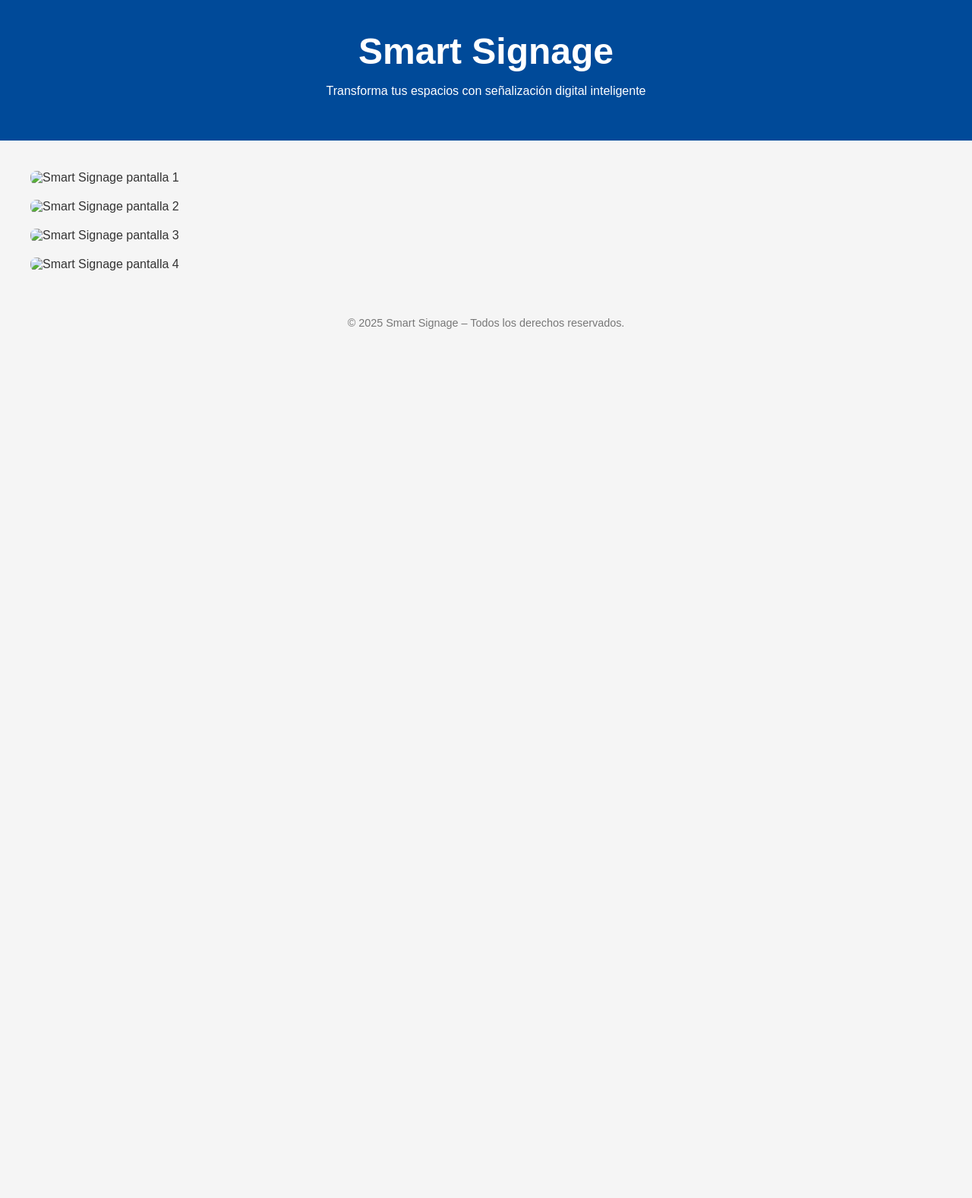
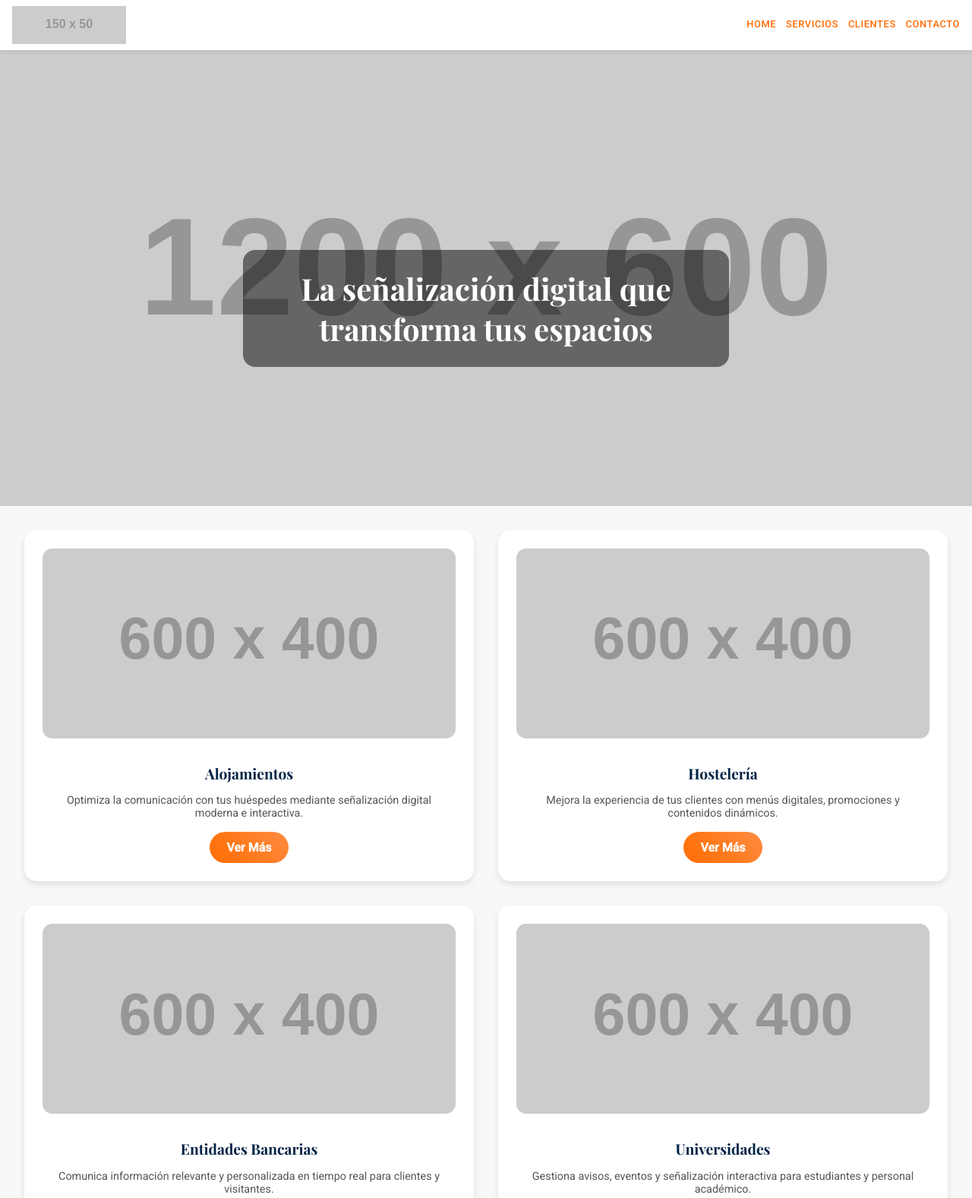
Before and after one commit to caralovell/smart-signage, a plain HTML site: page landing.html in a window 1280 px wide. Shown: the top 1577 px of the page at 76% size. Before the commit the page ends 800 px from the top, so only its background shows below. Drawn offline with nearby package versions, Linux system fonts and the light colour scheme; placeholder pictures from the web are drawn by us.

Commit message:
Update landing.html

```diff
--- a/landing.html
+++ b/landing.html
@@ -1,71 +1,269 @@
 <!DOCTYPE html>
 <html lang="es">
 <head>
-  <meta charset="UTF-8">
-  <meta name="viewport" content="width=device‑width, initial-scale=1.0">
+  <meta charset="UTF-8" />
+  <meta name="viewport" content="width=device-width, initial-scale=1.0" />
   <title>Smart Signage</title>
+  <!-- Google Fonts -->
+  <link href="https://fonts.googleapis.com/css2?family=Playfair+Display:wght@700&family=Roboto:wght@400;500&display=swap" rel="stylesheet">
   <style>
     body {
+      font-family: 'Roboto', sans-serif;
       margin: 0;
-      padding: 0;
-      font-family: Arial, sans‑serif;
-      background: #f5f5f5;
+      background-color: #f8f8f8;
       color: #333;
+      scroll-behavior: smooth;
     }
-    header {
-      background: #004a99;
+
+    /* --- NAVBAR --- */
+    nav {
+      background-color: #ffffff;
+      display: flex;
+      justify-content: space-between;
+      align-items: center;
+      padding: 0.5rem 1rem;
+      box-shadow: 0 2px 6px rgba(0,0,0,0.08);
+      position: sticky;
+      top: 0;
+      z-index: 10;
+      transition: all 0.3s ease;
+    }
+
+    nav img {
+      height: 50px;
+      max-width: 150px;
+    }
+
+    .nav-buttons {
+      display: flex;
+      gap: 0.8rem;
+    }
+
+    .nav-buttons a {
+      color: #FF6C00;
+      text-decoration: none;
+      font-weight: 500;
+      font-size: 0.8rem;
+      text-transform: uppercase;
+      letter-spacing: 0.05em;
+      padding-bottom: 2px;
+      border-bottom: 2px solid transparent;
+      transition: all 0.3s ease;
+    }
+
+    .nav-buttons a:hover {
+      border-bottom: 2px solid #FF6C00;
+      color: #e05f00;
+      transform: scale(1.05);
+    }
+
+    /* --- HERO SECTION --- */
+    .hero {
+      position: relative;
+      width: 100%;
+      height: 400px;
+      overflow: hidden;
+    }
+
+    .hero img {
+      width: 100%;
+      height: 100%;
+      object-fit: cover;
+      transition: transform 1.5s ease;
+    }
+
+    .hero:hover img {
+      transform: scale(1.05);
+    }
+
+    .intro-text {
+      position: absolute;
+      top: 50%;
+      left: 50%;
+      transform: translate(-50%, -50%);
+      background: rgba(0,0,0,0.5);
+      color: #fff;
+      padding: 1rem 2rem;
+      border-radius: 1rem;
+      font-family: 'Playfair Display', serif;
+      font-size: 1.6rem;
+      font-weight: 700;
+      text-align: center;
+      animation: fadeIn 2s ease-in-out;
+    }
+
+    @keyframes fadeIn {
+      from {opacity: 0; transform: translate(-50%, -60%);}
+      to {opacity: 1; transform: translate(-50%, -50%);}
+    }
+
+    /* --- SECCIONES INFERIORES --- */
+    .sections {
+      display: flex;
+      flex-direction: column;
+      gap: 1rem;
+      margin: 1rem;
+    }
+
+    .section {
+      background-color: white;
+      border-radius: 1rem;
+      padding: 1.2rem;
+      box-shadow: 0 4px 8px rgba(0,0,0,0.1);
+      text-align: center;
+      overflow: hidden;
+      transform: translateY(20px);
+      opacity: 0;
+      transition: all 0.6s ease;
+    }
+
+    .section.visible {
+      transform: translateY(0);
+      opacity: 1;
+    }
+
+    .section img {
+      width: 100%;
+      height: 180px;
+      object-fit: cover;
+      border-radius: 0.8rem;
+      margin-bottom: 0.8rem;
+      transition: transform 0.4s ease;
+    }
+
+    .section:hover img {
+      transform: scale(1.05);
+    }
+
+    .section h2 {
+      font-family: 'Playfair Display', serif;
+      color: #002244;
+      font-size: 1.2rem;
+      margin-bottom: 0.4rem;
+    }
+
+    .section p {
+      font-size: 0.9rem;
+      color: #555;
+      margin-bottom: 1rem;
+      padding: 0 0.4rem;
+    }
+
+    .btn {
+      background: linear-gradient(45deg, #FF6C00, #FF8C42);
       color: white;
-      padding: 40px 20px;
-      text-align: center;
+      padding: 0.7rem 1.4rem;
+      border: none;
+      border-radius: 999px;
+      text-decoration: none;
+      font-weight: bold;
+      transition: all 0.3s ease;
+      display: inline-block;
     }
-    header h1 {
-      margin: 0;
-      font-size: 3em;
+
+    .btn:hover {
+      transform: scale(1.05);
+      box-shadow: 0 4px 15px rgba(255,108,0,0.6);
     }
-    main {
-      max-width: 1200px;
-      margin: 40px auto;
-      padding: 0 20px;
-    }
-    .gallery {
-      display: grid;
-      grid-template-columns: repeat(auto‑fill, minmax(250px, 1fr));
-      gap: 20px;
-    }
-    .gallery img {
-      width: 100%;
-      height: auto;
-      display: block;
-      border-radius: 8px;
-    }
+
     footer {
       text-align: center;
-      padding: 20px;
-      font-size: 0.9em;
-      color: #777;
+      font-size: 0.8rem;
+      color: #666;
+      padding: 1rem 0 1.5rem;
+    }
+
+    /* --- MEDIA QUERIES --- */
+    @media (min-width: 600px) {
+      .hero { height: 500px; }
+      .intro-text { font-size: 2rem; }
+      .section img { height: 220px; }
+      .sections { flex-direction: row; flex-wrap: wrap; justify-content: space-between; }
+      .section { flex: 0 0 48%; }
+    }
+
+    @media (min-width: 1024px) {
+      .hero { height: 600px; }
+      .intro-text { font-size: 2.5rem; padding: 1.5rem 3rem; }
+      .sections {
+        display: grid;
+        grid-template-columns: repeat(2, 1fr);
+        gap: 2rem;
+        margin: 2rem;
+      }
+      .section img { height: 250px; }
+      .section { padding: 1.5rem; }
+      .hero img { transition: transform 2s ease; }
+      .hero:hover img { transform: scale(1.07); }
     }
   </style>
 </head>
 <body>
 
-  <header>
-    <h1>Smart Signage</h1>
-    <p>Transforma tus espacios con señalización digital inteligente</p>
-  </header>
+  <!-- NAVBAR -->
+  <nav>
+    <img src="https://via.placeholder.com/150x50?text=Smart+Signage" alt="Smart Signage Logo">
+    <div class="nav-buttons">
+      <a href="#">Home</a>
+      <a href="#">Servicios</a>
+      <a href="#">Clientes</a>
+      <a href="#">Contacto</a>
+    </div>
+  </nav>
 
-  <main>
-    <section class="gallery">
-      <img src="imagen1.jpg" alt="Smart Signage pantalla 1">
-      <img src="imagen2.jpg" alt="Smart Signage pantalla 2">
-      <img src="imagen3.jpg" alt="Smart Signage pantalla 3">
-      <img src="imagen4.jpg" alt="Smart Signage pantalla 4">
-      <!-- Reemplaza las URLs de imagen1.jpg, etc., por imágenes reales -->
+  <!-- HERO IMAGE -->
+  <div class="hero">
+    <img src="https://via.placeholder.com/1200x600?text=Smart+Signage+Hero" alt="Smart Signage">
+    <p class="intro-text">La señalización digital que transforma tus espacios</p>
+  </div>
+
+  <!-- SECCIONES INFERIORES -->
+  <div class="sections">
+    <section class="section">
+      <img src="https://via.placeholder.com/600x400?text=Alojamientos" alt="Alojamientos">
+      <h2>Alojamientos</h2>
+      <p>Optimiza la comunicación con tus huéspedes mediante señalización digital moderna e interactiva.</p>
+      <a class="btn" href="#">Ver Más</a>
     </section>
-  </main>
+
+    <section class="section">
+      <img src="https://via.placeholder.com/600x400?text=Hosteleria" alt="Hostelería">
+      <h2>Hostelería</h2>
+      <p>Mejora la experiencia de tus clientes con menús digitales, promociones y contenidos dinámicos.</p>
+      <a class="btn" href="#">Ver Más</a>
+    </section>
+
+    <section class="section">
+      <img src="https://via.placeholder.com/600x400?text=Entidades+Bancarias" alt="Entidades Bancarias">
+      <h2>Entidades Bancarias</h2>
+      <p>Comunica información relevante y personalizada en tiempo real para clientes y visitantes.</p>
+      <a class="btn" href="#">Ver Más</a>
+    </section>
+
+    <section class="section">
+      <img src="https://via.placeholder.com/600x400?text=Universidades" alt="Universidades">
+      <h2>Universidades</h2>
+      <p>Gestiona avisos, eventos y señalización interactiva para estudiantes y personal académico.</p>
+      <a class="btn" href="#">Ver Más</a>
+    </section>
+  </div>
 
   <footer>
-    &copy; 2025 Smart Signage – Todos los derechos reservados.
+    © 2025 Smart Signage – Todos los derechos reservados.
   </footer>
+
+  <script>
+    // Animación al hacer scroll
+    const sections = document.querySelectorAll('.section');
+    const observer = new IntersectionObserver(entries => {
+      entries.forEach(entry => {
+        if(entry.isIntersecting){
+          entry.target.classList.add('visible');
+        }
+      });
+    }, { threshold: 0.2 });
+    sections.forEach(section => observer.observe(section));
+  </script>
 
 </body>
 </html>
```
